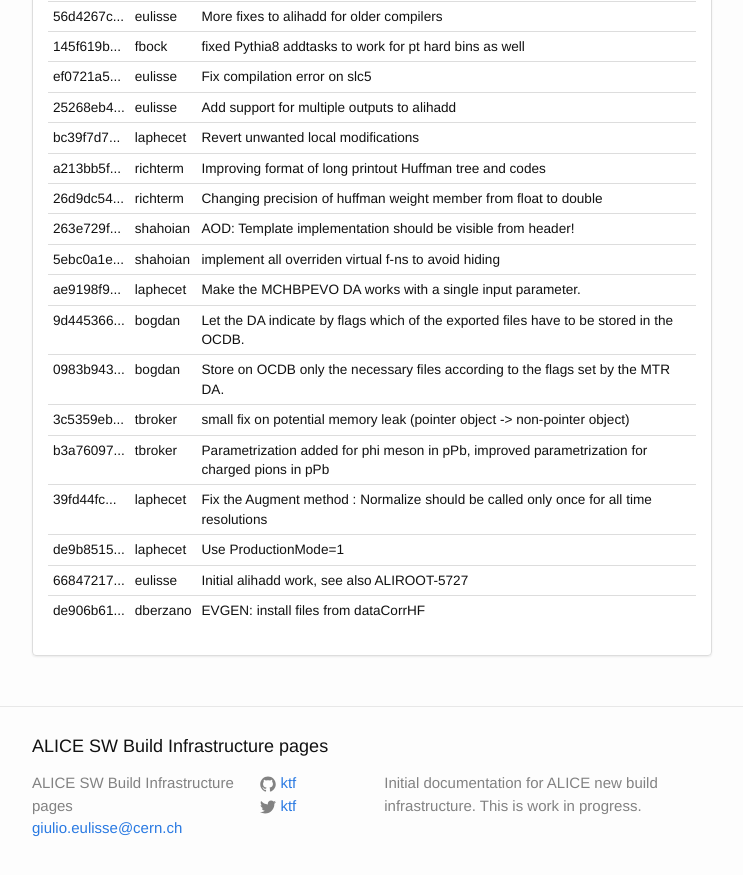
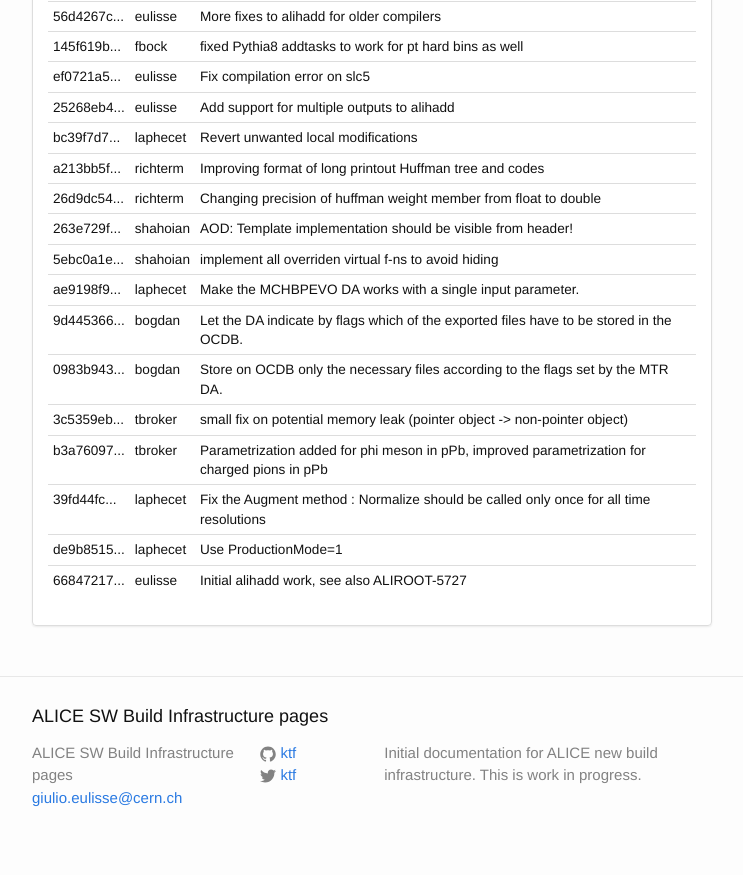
Before and after one commit to alisw/alisw.github.io, a Jekyll site: the page built from index.html, in a window 1280 px wide and 900 px high, scrolled down 1037 px. Shown: the top 875 px of the window, without its empty margins (268-1011 px from the left). Built offline with Jekyll 4.4.1, drawn with Linux system fonts in a browser that asks for light colours; nearby versions of some CDN libraries.

Commit message:
Updated results.

```diff
--- a/_data/commits-aliroot-master.yaml
+++ b/_data/commits-aliroot-master.yaml
@@ -138,8 +138,3 @@
  message: >-
     Initial alihadd work, see also ALIROOT-5727
  author: !!str eulisse
--
- commit: "de906b61d975871c3d1e6bdd76ea1797bc6c54d0"
- message: >-
-    EVGEN: install files from dataCorrHF
- author: !!str dberzano
```
